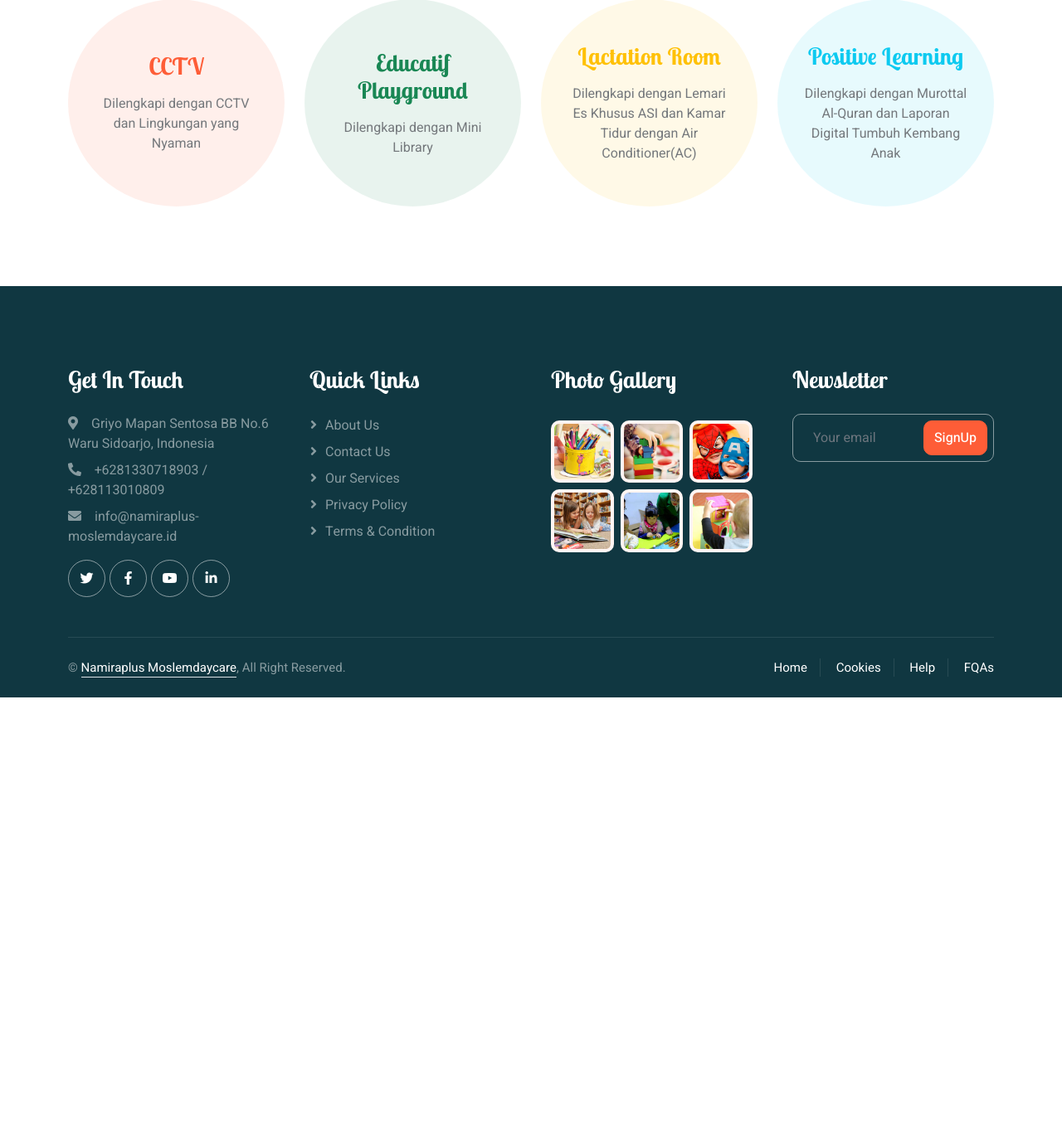
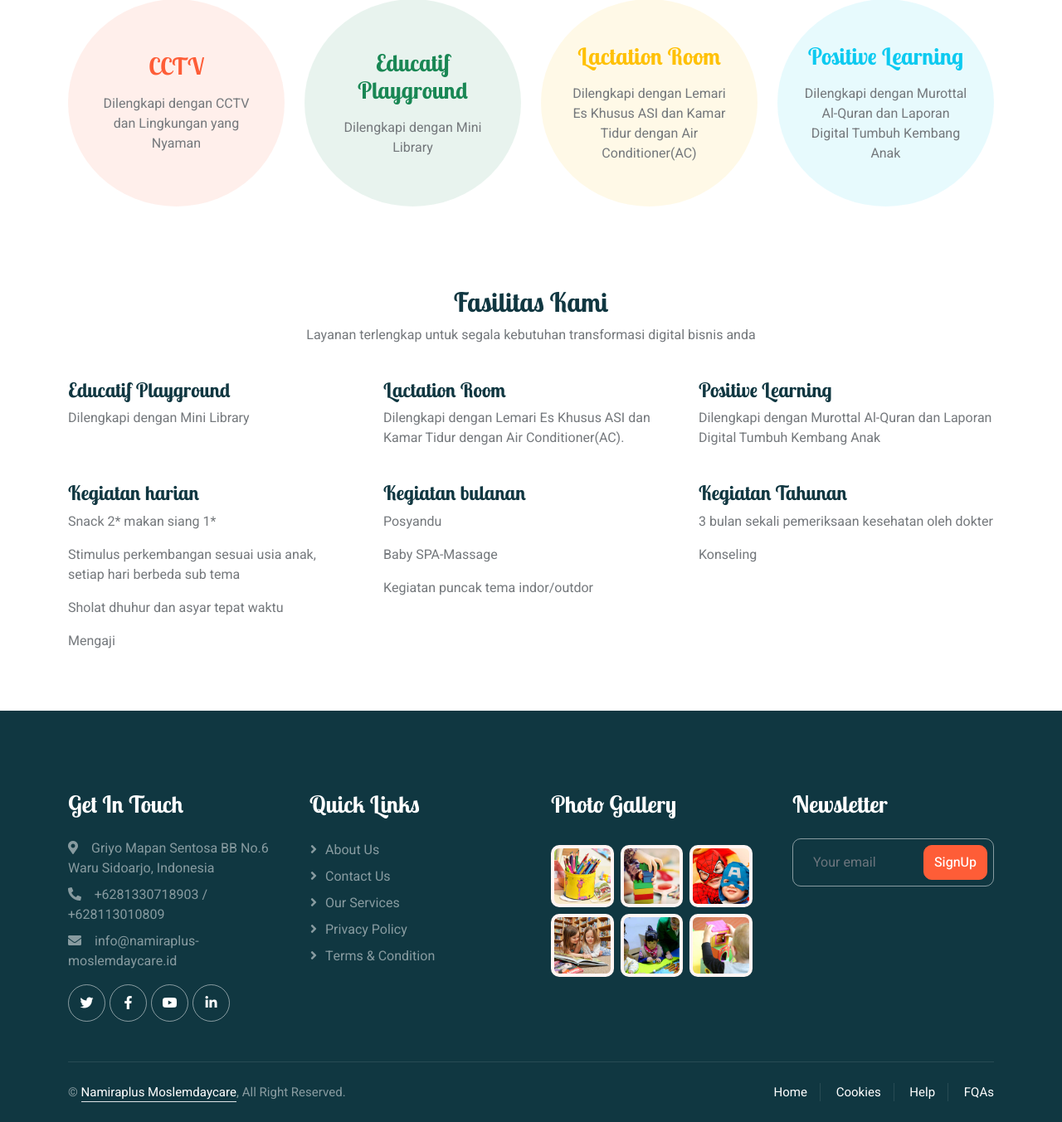
Before and after one commit to sentramediateknologi/Namiraplusmoslemdaycare, a PHP site: page /facility.html in a window 1280 px wide. Shown: the part 720-2073 px from the top of the page at 83% size. Before the commit the page ends 1561 px from the top, so only its background shows below. Run offline with PHP 8.4, Linux system fonts and the light colour scheme; some libraries are stand-ins or nearby versions.

Commit message:
update-fasilitas

```diff
--- a/css/style.css
+++ b/css/style.css
@@ -240,7 +240,7 @@ h6,
 }
 
 .page-header {
-    background: linear-gradient(rgba(0, 0, 0, .2), rgba(0, 0, 0, .2)), url(../img/carousel-1.jpg) center center no-repeat;
+    background: linear-gradient(rgba(0, 0, 0, .2), rgba(0, 0, 0, .2)), url(../img/thi) center center no-repeat;
     background-size: cover;
 }
 
--- a/facility.html
+++ b/facility.html
@@ -154,6 +154,103 @@
                         </div>
                     </div>
                 </div>
+
+            </div>
+        </div>
+        <!-- Facilities End -->
+
+        <!-- Start Facilities -->
+        <div class="services-area bg-fixed  bg-white pt-5 pb-2">
+            <div class="container">
+                <div class="row">
+                    <div class="col-lg-6 offset-lg-3">
+                        <div class="heading-center text-center">
+                            <h2>Fasilitas Kami</h2>
+                            <p>Layanan terlengkap untuk segala kebutuhan transformasi digital bisnis anda</p>
+                        </div>
+                    </div>
+                </div>
+            </div>
+            <div class="container">
+                <div class="row">
+                    <!-- Single Itme -->
+                    <div class="services-style-four col-lg-4 col-md-6">
+                        <div class="service">
+                            <div class="item">
+                                <img src="" alt="">
+                                <h4>Educatif Playground</h4>
+                                <p>
+                                    Dilengkapi dengan Mini Library
+                                </p>
+                            </div>
+                        </div>
+                    </div>
+                    <!-- Single Itme -->
+                    <!-- Single Itme -->
+                    <div class="services-style-four col-lg-4 col-md-6">
+                        <div class="service">
+                            <div class="item">
+                                <img src="" alt="">
+                                <h4>Lactation Room</h4>
+                                <p>
+                                    Dilengkapi dengan Lemari Es Khusus ASI dan Kamar Tidur dengan Air Conditioner(AC).
+                                </p>
+                            </div>
+                        </div>
+                    </div>
+                    <!-- Single Itme -->
+                    <!-- Single Itme -->
+                    <div class="services-style-four col-lg-4 col-md-6">
+                       <div class="service">
+                        <div class="item">
+                            <img src="" alt="">
+                            <h4>Positive Learning</h4>
+                            <p>
+                                Dilengkapi dengan Murottal Al-Quran dan Laporan Digital Tumbuh Kembang Anak
+                            </p>
+                        </div>
+                       </div>
+                    </div>
+                    <!-- Single Itme -->
+                    <!-- Single Itme -->
+                    <div class="services-style-four col-lg-4 col-md-6">
+                       <div class="service">
+                        <div class="item">
+                            <img src="" alt="">
+                            <h4>Kegiatan harian</h4>
+                            <p>Snack 2* makan siang 1*</p>
+                            <p>Stimulus perkembangan sesuai usia anak, <br>setiap hari berbeda sub tema</p>
+                            <p>Sholat dhuhur dan asyar tepat waktu</p>
+                            <p>Mengaji</p>
+                        </div>
+                       </div>
+                    </div>
+                    <!-- Single Itme -->
+                    <!-- Single Itme -->
+                    <div class="services-style-four col-lg-4 col-md-6">
+                        <div class="service">
+                            <div class="item">
+                                <img src="" alt="">
+                                <h4>Kegiatan bulanan</h4>
+                                    <p>Posyandu</p>
+                                    <p>Baby SPA-Massage</p>
+                                    <p>Kegiatan puncak tema indor/outdor</p>
+                            </div>
+                        </div>
+                    </div>
+                    <!-- Single Itme -->
+                    <!-- Single Itme -->
+                    <div class="services-style-four col-lg-4 col-md-6">
+                        <div class="service">
+                            <div class="item">
+                                <img src="" alt="">
+                                <h4>Kegiatan Tahunan</h4>
+                                    <p>3 bulan sekali pemeriksaan kesehatan oleh dokter</p>
+                                    <p>Konseling</p>
+                            </div>
+                        </div>
+                    </div>
+                </div>
             </div>
         </div>
         <!-- Facilities End -->
--- a/index.html
+++ b/index.html
@@ -836,7 +836,7 @@
                 <div class="position-relative h-100">
                   <img
                     class="position-absolute w-100 h-100 rounded"
-                    src="img/muslimdaycare-namira.jpg"
+                    src="img/Second.jpg"
                     style="object-fit: cover"
                   />
                 </div>
```
Also changed, not shown: about.html (+5 -12 lines), classes.html (+17 -17 lines), img/Second.jpg, img/about/Daily-Pack-Special.jpg (added), img/about/Monthly-Plan-Special.jpg (added), img/about/namira.jpg (added), img/third.jpg (added).
